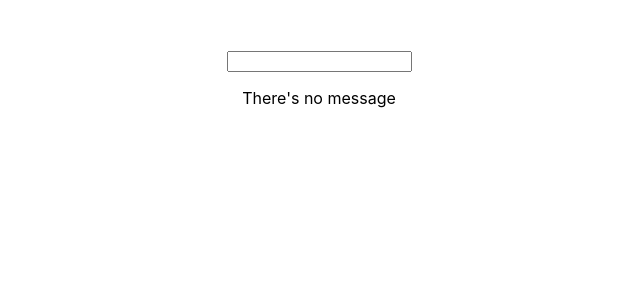
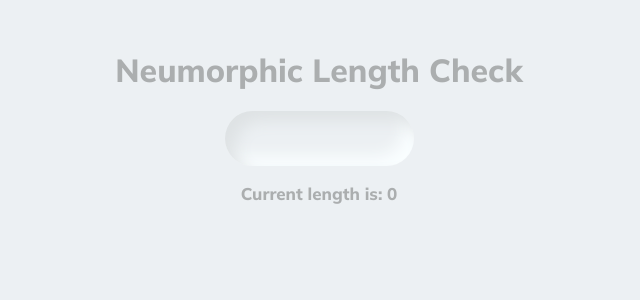
Before and after one commit to jos3ph-m/neumorphified, a React (Create React App) app: page / in a window 1280 px wide. Shown: the top 300 px of the page, without its empty margins (321-961 px from the left). Built offline with nearby package versions, Linux system fonts and the light colour scheme.

Commit message:
Added neumorphic design

```diff
--- a/src/App.css
+++ b/src/App.css
@@ -1,39 +1,29 @@
+@import url("https://fonts.googleapis.com/css2?family=Mulish:wght@800&display=swap");
+
+body {
+  box-sizing: border-box;
+  background: #ecf0f3;
+  font-family: "Mulish", sans-serif;
+  color: #abaeaf;
+}
+
+input {
+  font-family: "Mulish", sans-serif;
+  height: 25px;
+  padding: 15px;
+  border: none;
+  outline: none;
+  border-radius: 50px;
+  background: #ecf0f3;
+  color: #abaeaf;
+  box-shadow: inset 10px 10px 16px #dee2e4, inset -10px -10px 16px #fafeff;
+}
+
+.length {
+  font-size: 50px;
+}
+
 .App {
   margin-top: 50px;
   text-align: center;
 }
-
-.App-logo {
-  height: 40vmin;
-  pointer-events: none;
-}
-
-@media (prefers-reduced-motion: no-preference) {
-  .App-logo {
-    animation: App-logo-spin infinite 20s linear;
-  }
-}
-
-.App-header {
-  background-color: #282c34;
-  min-height: 100vh;
-  display: flex;
-  flex-direction: column;
-  align-items: center;
-  justify-content: center;
-  font-size: calc(10px + 2vmin);
-  color: white;
-}
-
-.App-link {
-  color: #61dafb;
-}
-
-@keyframes App-logo-spin {
-  from {
-    transform: rotate(0deg);
-  }
-  to {
-    transform: rotate(360deg);
-  }
-}
--- a/src/App.js
+++ b/src/App.js
@@ -1,6 +1,7 @@
 import React, { Component } from "react";
 import "./App.css";
 import LengthCheck from "./LengthCheck/LengthCheck";
+import Char from "./Char/Char";
 
 class App extends Component {
   state = {
@@ -12,9 +13,27 @@ class App extends Component {
       userInput: e.target.value,
     });
   };
+
+  deleteChar = (index) => {
+    const text = this.state.userInput.split("");
+    text.splice(index, 1);
+    const updatedText = text.join("");
+    this.setState({ userInput: updatedText });
+  };
+
   render() {
+    const charList = this.state.userInput.split("").map((char, index) => {
+      return (
+        <Char
+          character={char}
+          key={index}
+          clicked={() => this.deleteChar(index)}
+        />
+      );
+    });
     return (
       <div className="App">
+        <h1>Neumorphic Length Check</h1>
         {/* <ol>
             <li>Create an input field (in App component) with a change listener which outputs the length of the entered text below it (e.g. in a paragraph).</li>
             <li>Create a new component (=> ValidationComponent) which receives the text length as a prop</li>
@@ -30,6 +49,7 @@ class App extends Component {
           value={this.state.userInput}
         />
         <LengthCheck inputLength={this.state.userInput.length} />
+        {charList}
       </div>
     );
   }
--- /dev/null
+++ b/src/Char/Char.css
@@ -0,0 +1,10 @@
+.char {
+  display: inline-block;
+  padding: 30px;
+  font-size: 20px;
+  text-align: center;
+  margin: 20px;
+  border-radius: 50px;
+  background: #ecf0f3;
+  box-shadow: 10px 10px 16px #dee2e4, -10px -10px 16px #fafeff;
+}
--- /dev/null
+++ b/src/Char/Char.js
@@ -0,0 +1,13 @@
+import React from "react";
+import "./Char.css";
+
+const Char = (props) => {
+  const { character, clicked } = props;
+  return (
+    <div className="char" onClick={clicked}>
+      {props.character}
+    </div>
+  );
+};
+
+export default Char;
--- /dev/null
+++ b/src/LengthCheck/Length.css
@@ -0,0 +1,3 @@
+.length {
+  font-size: 17px;
+}
--- a/src/LengthCheck/LengthCheck.js
+++ b/src/LengthCheck/LengthCheck.js
@@ -1,4 +1,5 @@
 import React from "react";
+import "./Length.css";
 
 const lengthCheck = (props) => {
   const { inputLength } = props;
@@ -14,7 +15,7 @@ const lengthCheck = (props) => {
 
   return (
     <div>
-      <p>{lengthMessage}</p>
+      <p className="length">Current length is: {inputLength}</p>
     </div>
   );
 };
```
